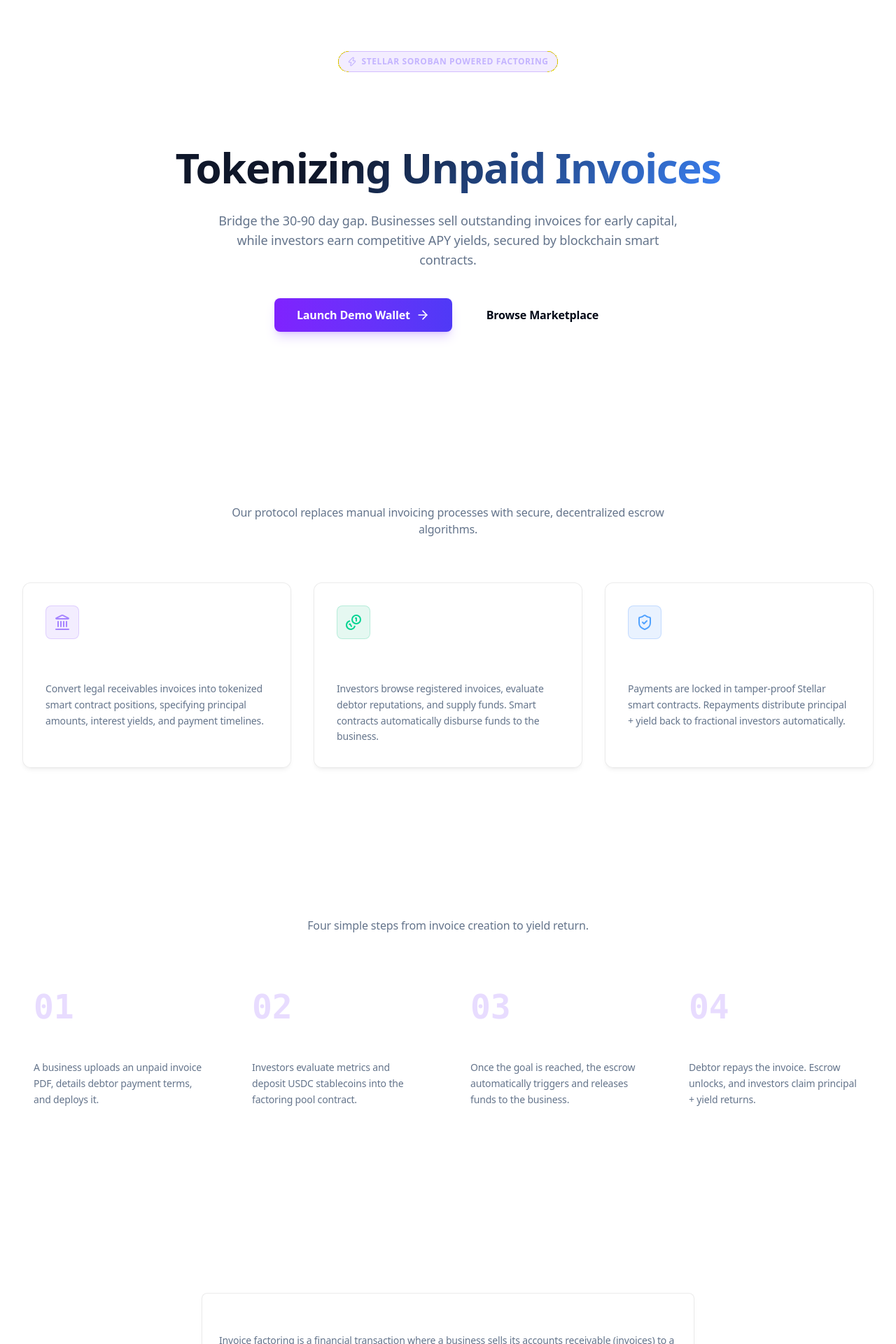
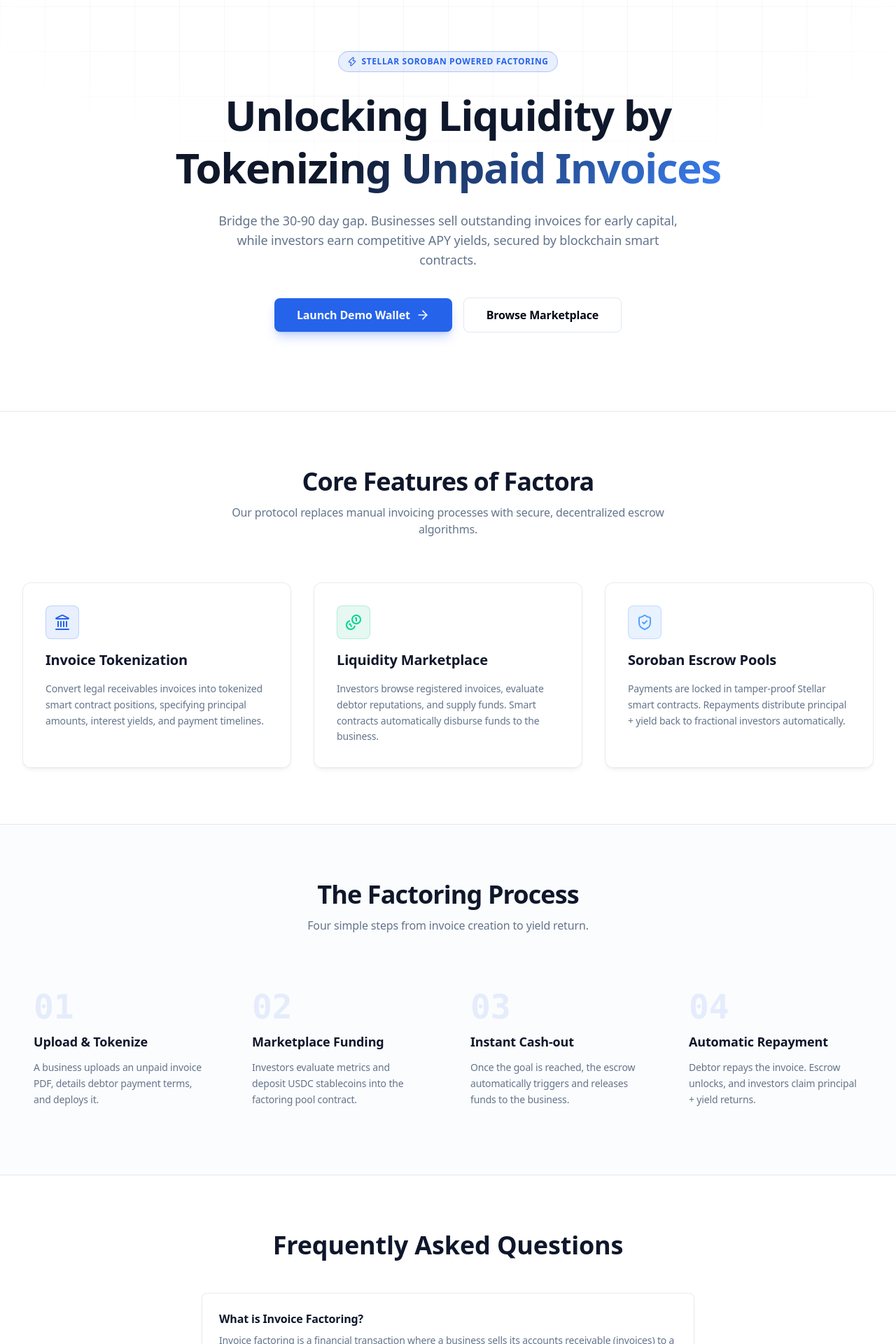
Before and after one commit to saikattanti/Factora, a Next.js app: page / in a window 1280 px wide. Shown: the part 120-2040 px from the top of the page at 70% size. Built offline with nearby package versions, Linux system fonts and the light colour scheme.

Commit message:
fix(ui): correct framer-motion Variants type error on landing page

```diff
--- a/src/app/page.tsx
+++ b/src/app/page.tsx
@@ -5,13 +5,13 @@
 import Navbar from '@/components/navbar';
 import Footer from '@/components/footer';
 import { useWallet } from '@/context/wallet-context';
-import { motion } from 'framer-motion';
+import { motion, Variants } from 'framer-motion';
 import { Layers, Coins, Landmark, ShieldCheck, ArrowRight, Zap, CheckCircle2, ChevronDown, UserCheck } from 'lucide-react';
 
 export default function LandingPage() {
   const { isConnected, address, connect } = useWallet();
 
-  const containerVariants = {
+  const containerVariants: Variants = {
     hidden: { opacity: 0 },
     visible: {
       opacity: 1,
@@ -19,7 +19,7 @@
     }
   };
 
-  const itemVariants = {
+  const itemVariants: Variants = {
     hidden: { opacity: 0, y: 30 },
     visible: {
       opacity: 1,
@@ -34,9 +34,9 @@
 
       <main className="flex-grow">
         {/* Hero Section */}
-        <section className="relative pt-24 pb-20 md:pt-32 md:pb-28 overflow-hidden bg-[radial-gradient(ellipse_at_top,_var(--tw-gradient-stops))] from-violet-950/20 via-background to-background">
+        <section className="relative pt-24 pb-20 md:pt-32 md:pb-28 overflow-hidden bg-[radial-gradient(ellipse_at_top,_var(--tw-gradient-stops))] from-primary/5 via-background to-background">
           {/* Subtle grid lines in background */}
-          <div className="absolute inset-0 bg-[linear-gradient(to_right,#ffffff03_1px,transparent_1px),linear-gradient(to_bottom,#ffffff03_1px,transparent_1px)] bg-[size:4rem_4rem] [mask-image:radial-gradient(ellipse_60%_50%_at_50%_0%,#000_70%,transparent_100%)] pointer-events-none" />
+          <div className="absolute inset-0 bg-[linear-gradient(to_right,#00000008_1px,transparent_1px),linear-gradient(to_bottom,#00000008_1px,transparent_1px)] bg-[size:4rem_4rem] [mask-image:radial-gradient(ellipse_60%_50%_at_50%_0%,#000_70%,transparent_100%)] pointer-events-none" />
 
           <div className="max-w-7xl mx-auto px-4 sm:px-6 lg:px-8 relative z-10 text-center">
             <motion.div
@@ -46,13 +46,13 @@
               className="space-y-6 max-w-4xl mx-auto"
             >
               {/* Badge */}
-              <motion.div variants={itemVariants} className="inline-flex items-center gap-1.5 px-3 py-1.5 rounded-full border border-violet-500/30 bg-violet-500/10 text-violet-300 text-xs font-bold uppercase tracking-wider">
+              <motion.div variants={itemVariants} className="inline-flex items-center gap-1.5 px-3 py-1.5 rounded-full border border-primary/30 bg-primary/10 text-primary text-xs font-bold uppercase tracking-wider">
                 <Zap className="w-3.5 h-3.5" />
                 Stellar Soroban Powered factoring
               </motion.div>
 
               {/* Headline */}
-              <motion.h1 variants={itemVariants} className="text-4xl sm:text-6xl font-black leading-tight tracking-tight text-white">
+              <motion.h1 variants={itemVariants} className="text-4xl sm:text-6xl font-black leading-tight tracking-tight text-slate-900">
                 Unlocking Liquidity by{' '}
                 <span className="text-gradient">Tokenizing Unpaid Invoices</span>
               </motion.h1>
@@ -67,7 +67,7 @@
                 {isConnected ? (
                   <Link
                     href="/dashboard"
-                    className="w-full sm:w-auto flex items-center justify-center gap-2 px-8 py-3 rounded-lg bg-gradient-to-r from-violet-600 to-indigo-600 hover:from-violet-500 hover:to-indigo-500 text-md font-bold text-white shadow-lg shadow-violet-500/25 transition-all"
+                    className="w-full sm:w-auto flex items-center justify-center gap-2 px-8 py-3 rounded-lg bg-primary hover:bg-primary/90 text-md font-bold text-primary-foreground shadow-lg shadow-primary/25 transition-all"
                   >
                     Go to Dashboard
                     <ArrowRight className="w-5 h-5" />
@@ -75,7 +75,7 @@
                 ) : (
                   <button
                     onClick={() => connect('Simulated')}
-                    className="w-full sm:w-auto flex items-center justify-center gap-2 px-8 py-3 rounded-lg bg-gradient-to-r from-violet-600 to-indigo-600 hover:from-violet-500 hover:to-indigo-500 text-md font-bold text-white shadow-lg shadow-violet-500/25 transition-all cursor-pointer"
+                    className="w-full sm:w-auto flex items-center justify-center gap-2 px-8 py-3 rounded-lg bg-primary hover:bg-primary/90 text-md font-bold text-primary-foreground shadow-lg shadow-primary/25 transition-all cursor-pointer"
                   >
                     Launch Demo Wallet
                     <ArrowRight className="w-5 h-5" />
@@ -83,7 +83,7 @@
                 )}
                 <Link
                   href="/invoices"
-                  className="w-full sm:w-auto px-8 py-3 rounded-lg border border-white/10 bg-white/5 hover:bg-white/10 text-md font-bold transition-all text-center"
+                  className="w-full sm:w-auto px-8 py-3 rounded-lg border border-border bg-card hover:bg-muted text-md font-bold transition-all text-center text-foreground"
                 >
                   Browse Marketplace
                 </Link>
@@ -93,10 +93,10 @@
         </section>
 
         {/* Feature Cards Grid */}
-        <section className="py-20 border-t border-white/5">
+        <section className="py-20 border-t border-border">
           <div className="max-w-7xl mx-auto px-4 sm:px-6 lg:px-8">
             <div className="text-center max-w-2xl mx-auto mb-16 space-y-3">
-              <h2 className="text-3xl font-extrabold text-white tracking-tight sm:text-4xl">
+              <h2 className="text-3xl font-extrabold text-slate-900 tracking-tight sm:text-4xl">
                 Core Features of Factora
               </h2>
               <p className="text-muted-foreground text-md font-medium">
@@ -106,33 +106,33 @@
 
             <div className="grid grid-cols-1 md:grid-cols-3 gap-8">
               {/* Feature 1 */}
-              <div className="glass-panel p-8 rounded-xl border border-white/10 space-y-4">
-                <div className="w-12 h-12 rounded-lg bg-violet-500/10 border border-violet-500/20 text-violet-400 flex items-center justify-center">
+              <div className="glass-panel p-8 rounded-xl border border-border space-y-4">
+                <div className="w-12 h-12 rounded-lg bg-primary/10 border border-primary/20 text-primary flex items-center justify-center">
                   <Landmark className="w-6 h-6" />
                 </div>
-                <h3 className="text-xl font-bold text-white">Invoice Tokenization</h3>
+                <h3 className="text-xl font-bold text-slate-900">Invoice Tokenization</h3>
                 <p className="text-muted-foreground text-sm leading-relaxed">
                   Convert legal receivables invoices into tokenized smart contract positions, specifying principal amounts, interest yields, and payment timelines.
                 </p>
               </div>
 
               {/* Feature 2 */}
-              <div className="glass-panel p-8 rounded-xl border border-white/10 space-y-4">
+              <div className="glass-panel p-8 rounded-xl border border-border space-y-4">
                 <div className="w-12 h-12 rounded-lg bg-emerald-500/10 border border-emerald-500/20 text-emerald-400 flex items-center justify-center">
                   <Coins className="w-6 h-6" />
                 </div>
-                <h3 className="text-xl font-bold text-white">Liquidity Marketplace</h3>
+                <h3 className="text-xl font-bold text-slate-900">Liquidity Marketplace</h3>
                 <p className="text-muted-foreground text-sm leading-relaxed">
                   Investors browse registered invoices, evaluate debtor reputations, and supply funds. Smart contracts automatically disburse funds to the business.
                 </p>
               </div>
 
               {/* Feature 3 */}
-              <div className="glass-panel p-8 rounded-xl border border-white/10 space-y-4">
+              <div className="glass-panel p-8 rounded-xl border border-border space-y-4">
                 <div className="w-12 h-12 rounded-lg bg-blue-500/10 border border-blue-500/20 text-blue-400 flex items-center justify-center">
                   <ShieldCheck className="w-6 h-6" />
                 </div>
-                <h3 className="text-xl font-bold text-white">Soroban Escrow Pools</h3>
+                <h3 className="text-xl font-bold text-slate-900">Soroban Escrow Pools</h3>
                 <p className="text-muted-foreground text-sm leading-relaxed">
                   Payments are locked in tamper-proof Stellar smart contracts. Repayments distribute principal + yield back to fractional investors automatically.
                 </p>
@@ -142,10 +142,10 @@
         </section>
 
         {/* How It Works Section */}
-        <section className="py-20 bg-white/[0.01] border-t border-white/5">
+        <section className="py-20 bg-muted/30 border-t border-border">
           <div className="max-w-7xl mx-auto px-4 sm:px-6 lg:px-8">
             <div className="text-center max-w-2xl mx-auto mb-16 space-y-3">
-              <h2 className="text-3xl font-extrabold text-white tracking-tight sm:text-4xl">
+              <h2 className="text-3xl font-extrabold text-slate-900 tracking-tight sm:text-4xl">
                 The Factoring Process
               </h2>
               <p className="text-muted-foreground text-md">
@@ -161,10 +161,10 @@
                 { step: '04', title: 'Automatic Repayment', desc: 'Debtor repays the invoice. Escrow unlocks, and investors claim principal + yield returns.' }
               ].map((item, index) => (
                 <div key={index} className="relative space-y-3 p-4">
-                  <span className="text-5xl font-black text-violet-500/20 block font-mono">
+                  <span className="text-5xl font-black text-primary/10 block font-mono">
                     {item.step}
                   </span>
-                  <h4 className="text-lg font-bold text-white">{item.title}</h4>
+                  <h4 className="text-lg font-bold text-slate-900">{item.title}</h4>
                   <p className="text-sm text-muted-foreground leading-relaxed">
                     {item.desc}
                   </p>
@@ -175,10 +175,10 @@
         </section>
 
         {/* FAQ Section */}
-        <section className="py-20 border-t border-white/5">
+        <section className="py-20 border-t border-border">
           <div className="max-w-3xl mx-auto px-4 sm:px-6 lg:px-8">
             <div className="text-center mb-12">
-              <h2 className="text-3xl font-extrabold text-white sm:text-4xl">
+              <h2 className="text-3xl font-extrabold text-slate-900 sm:text-4xl">
                 Frequently Asked Questions
               </h2>
             </div>
@@ -189,8 +189,8 @@
                 { q: 'How does Stellar Soroban secure the transactions?', a: 'All funds are deposited directly into immutable smart contracts. The business cannot withdraw funds without reaching the funding goal, and investors have cryptographically secured claims on the repayment yield.' },
                 { q: 'What happens if a debtor defaults on payment?', a: 'Platform admins review delinquent invoices. Soroban smart contracts manage disputes and allow admins to approve suspension or execute insurance payouts where applicable.' }
               ].map((faq, i) => (
-                <div key={i} className="glass-panel p-6 rounded-lg border border-white/5">
-                  <h4 className="font-bold text-md text-white mb-2">{faq.q}</h4>
+                <div key={i} className="glass-panel p-6 rounded-lg border border-border">
+                  <h4 className="font-bold text-md text-slate-900 mb-2">{faq.q}</h4>
                   <p className="text-sm text-muted-foreground leading-relaxed">{faq.a}</p>
                 </div>
               ))}
```
